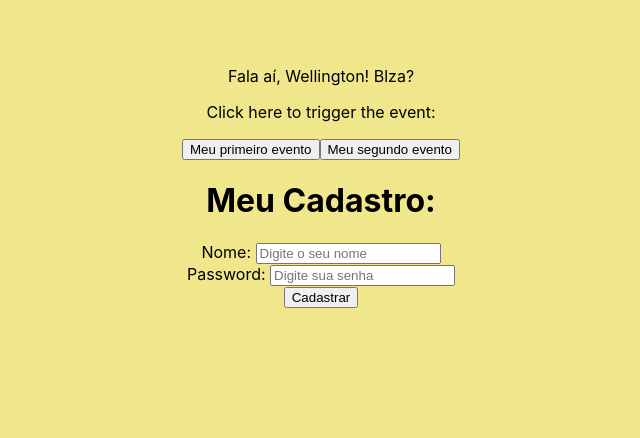
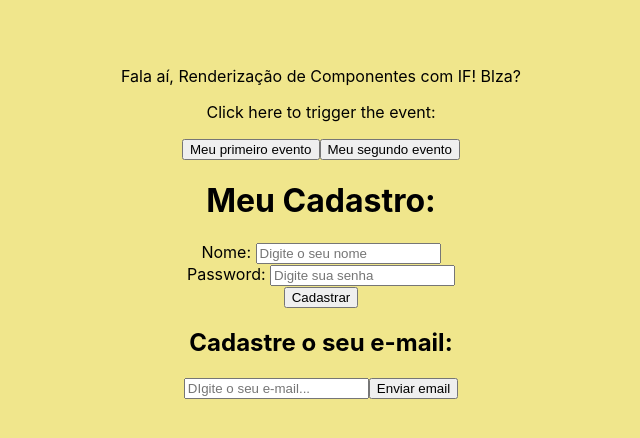
Before and after one commit to NetoRutes/react-project-management, a React (Create React App) app: page / in a window 1280 px wide. Shown: the top 438 px of the page, without its empty margins (319-959 px from the left). Built offline with nearby package versions, Linux system fonts and the light colour scheme.

Commit message:
If Conditional

```diff
--- a/src/App.js
+++ b/src/App.js
@@ -6,9 +6,10 @@
 import List from './components/List';
 import Evento from './components/Evento';
 import Form from './components/Form';
+import Condicional from './components/Condicional';
 
 function App() {
-  const name = 'Wellington'
+  const name = 'Renderização de Componentes com IF'
 
   // function sominha(a, b) {
   //   return a+b
@@ -27,6 +28,7 @@
       <List/> */}
       <Evento numero={2}/>
       <Form />
+      <Condicional />
     </div>
   );
 }
--- /dev/null
+++ b/src/components/Condicional.js
@@ -0,0 +1,41 @@
+import { useState } from 'react'
+
+function Condicional() {
+
+    const [email, setEmail] = useState()
+    const [emailFinal, setEmailFinal] = useState()
+
+
+    function enviarEmail(e) {
+        e.preventDefault()
+        console.log("Testando ",email)
+        setEmailFinal(email)
+    }
+
+    function cleanEmail(e) {
+        e.preventDefault()
+        setEmailFinal('')
+    }
+
+
+    return (
+        <div>
+            <h2>Cadastre o seu e-mail:</h2>
+            <form>
+                <input
+                type="email"
+                placeholder="DIgite o seu e-mail..."
+                onChange={(e) => setEmail(e.target.value)}/>
+                <button onClick={enviarEmail}>Enviar email</button>
+            </form>
+            {emailFinal && (
+                <>
+                    <p> O e-mail digitado é: {emailFinal}</p>
+                    <button onClick={cleanEmail}>Limpar email</button>
+                </>
+            )}
+        </div>
+    )
+}
+
+export default Condicional
```
Also changed, not shown: 1 other file (tests, documents, lock files or other folders).
